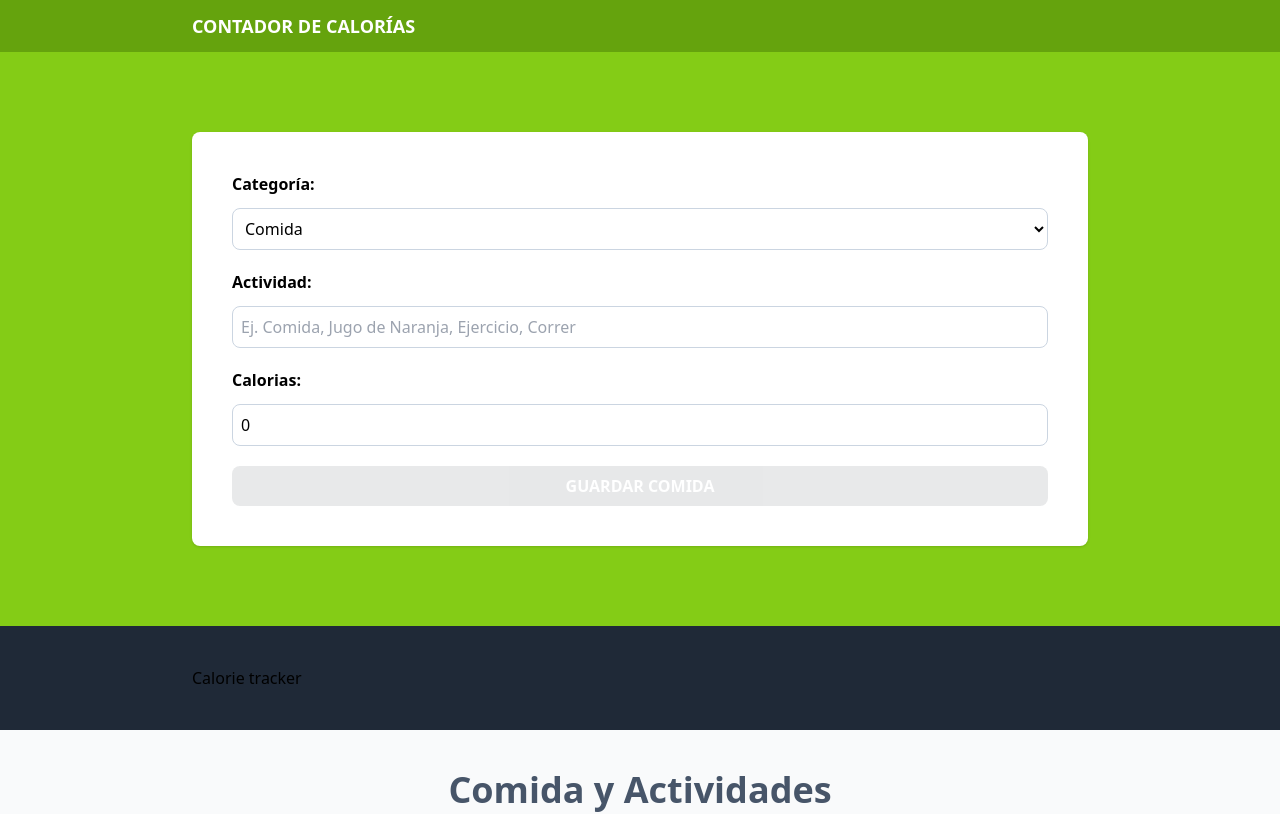
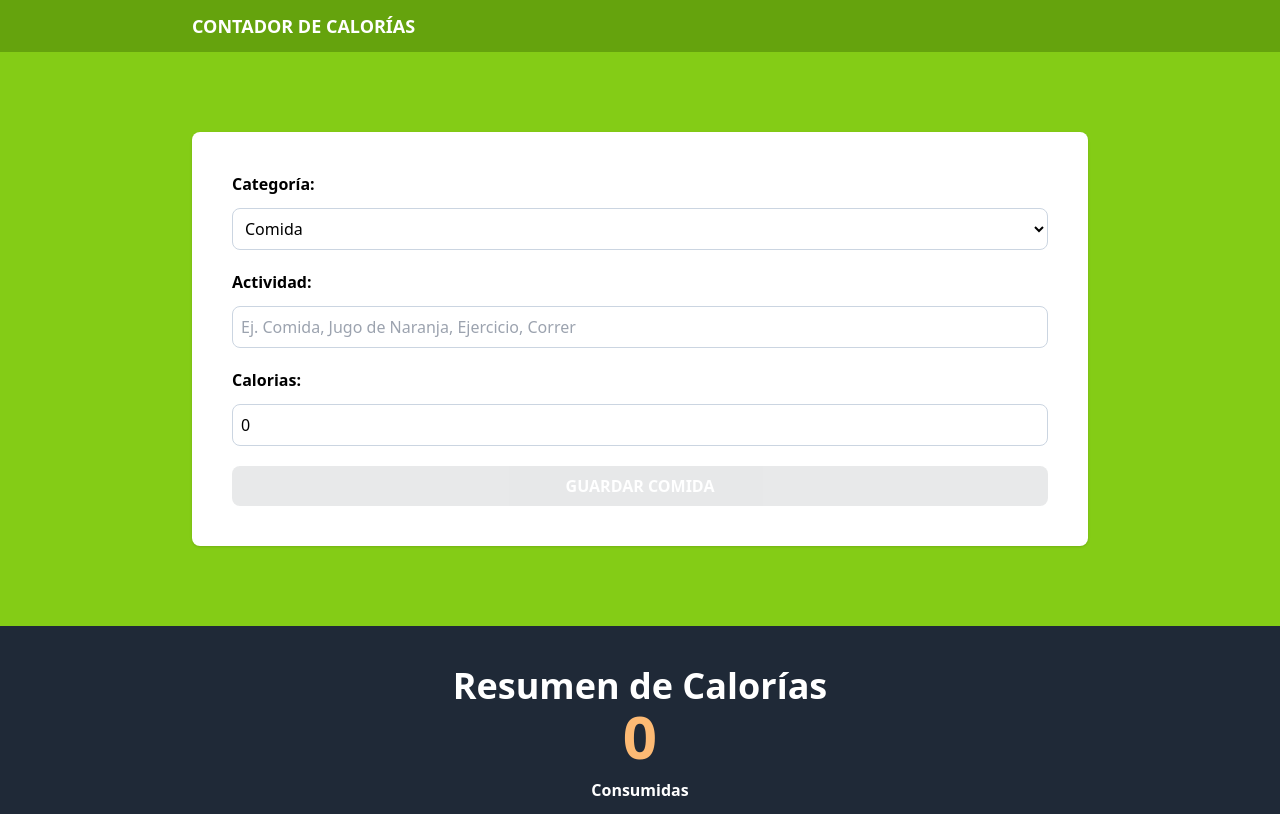
Before and after one commit to leonar2zb/calorie-tracker, a React (Vite) app: page / in a window 1280 px wide. Shown: the top 814 px of the page. Built offline with nearby package versions, Linux system fonts and the light colour scheme.

Commit message:
Calculando y mostrando calorías consumidas

```diff
--- a/src/components/CalorieTracker.tsx
+++ b/src/components/CalorieTracker.tsx
@@ -1,11 +1,16 @@
+import { useMemo } from "react"
 import type { Activity } from "../types"
 
 type CalorieTrackerProp = {
     activities: Activity[]
 }
 export default function CalorieTracker({ activities }: CalorieTrackerProp) {
+    const caloriesComsumed = useMemo(() => activities.reduce((total, act) => act.category === 1 ? total + act.calories : total, 0), [activities])
     return (
-        <div>
-            Calorie tracker
-        </div>)
+        <>
+            <h2 className="text-4xl font-black text-white text-center">Resumen de Calorías</h2>
+            <p className="text-white font-bold rounded-full grid grid-cols-1 gap-3 text-center">
+                <span className="font-black text-6xl text-orange-300">{caloriesComsumed}</span>
+                Consumidas</p>
+        </>)
 }
```
